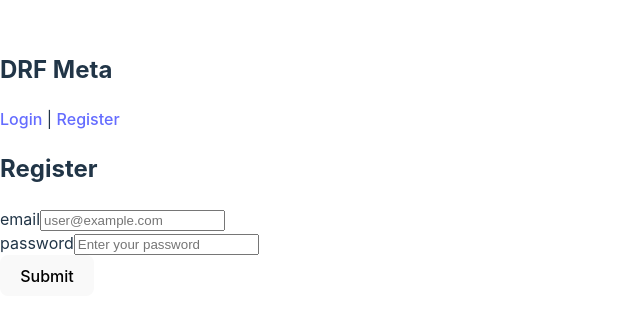
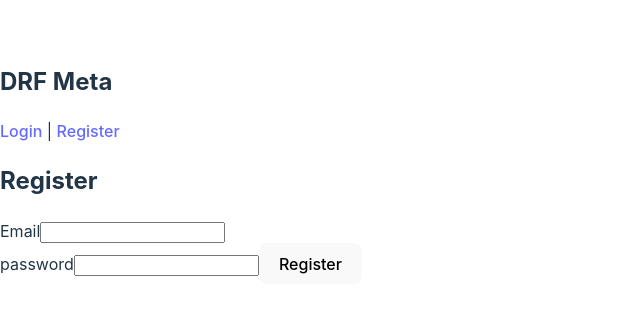
Before and after one commit to catbirdseatio/drf-meta, a React (Vite) app in the folder frontend/: page /register in a window 1280 px wide. Shown: the part 236-556 px from the top of the page, without its empty margins (0-640 px from the left). Built offline with nearby package versions, Linux system fonts and the light colour scheme; the HTML template or start-up script is replaced by a standard one.

Commit message:
UserForm back to basics

```diff
--- a/frontend/src/@types/auth.d.ts
+++ b/frontend/src/@types/auth.d.ts
@@ -27,8 +27,3 @@ export const UserSchema: ZodType<ILogin> = z.object({
   email: z.string().email("You must enter a valid email."),
   password: z.string().min(5, "The password must be a minimum of 5 characters."),
 });
-
-interface IUserFormProps {
-  formType: string;
-  onSubmitHandler: SubmitHandler<ILogin>
-}
--- a/frontend/src/components/FieldError.tsx
+++ b/frontend/src/components/FieldError.tsx
@@ -3,12 +3,7 @@ import { useFormContext } from "react-hook-form"
 const FieldError = ({name}: {name?: string}) => {
     const { formState: { errors }} = useFormContext()
 
-    if (!name) return null;
-    const error = errors[name]
-
-    if (!error) return null;
-
-    return <span style={{color: "red"}}>{error.message}</span>
+    return <>{errors[name!] && <span style={{color: 'red', fontSize: '.75rem'}}>{errors[name!].message}</span>}</>
 }
 
 export default FieldError
--- a/frontend/src/components/Header.tsx
+++ b/frontend/src/components/Header.tsx
@@ -1,4 +1,3 @@
-import React from 'react'
 import { useAuth } from '../contexts/AuthContext'
 import { Link } from 'react-router-dom'
 
--- a/frontend/src/components/InputField.tsx
+++ /dev/null
@@ -1,15 +0,0 @@
-import { forwardRef } from "react";
-import { IInputProps } from "../@types/form";
-import FieldError from "./FieldError";
-
-const InputField = forwardRef<HTMLInputElement, IInputProps>(
-  ({ label, type = "text", ...props }, ref) => (
-    <div>
-      <label>{label}</label>
-      <input type={type} ref={ref} {...props} />
-      <FieldError name={props.name} />
-    </div>
-  )
-);
-
-export default InputField;
--- a/frontend/src/components/UserForm.tsx
+++ b/frontend/src/components/UserForm.tsx
@@ -1,33 +1,46 @@
-import { FC } from "react";
-import { useForm } from "../hooks/useForm";
-import { UserSchema } from "../@types/auth.d"
-import { Form } from "./Form";
-import { IUserFormProps } from "../@types/auth.d";
-import InputField  from "./InputField";
+import { z } from "zod";
+import { UserSchema } from "../@types/auth.d";
+import { useForm } from "react-hook-form";
+import { zodResolver } from "@hookform/resolvers/zod";
+
+type UserFormData = z.infer<typeof UserSchema>;
+
+interface IUserFormProps {
+  onSubmit: (data: UserFormData) => void;
+  formType: "Login" | "Register";
+}
 
 
-const UserForm: FC<IUserFormProps> = ({ formType, onSubmitHandler }) => {
-  const form = useForm({
-    schema: UserSchema
-  });
-  return <Form form={form}
-  onSubmit={onSubmitHandler}
-  >
-    <h2>{formType}</h2>
-    <InputField
-      label="email"
-      type="text"
-      placeholder="user@example.com"
-      {...form.register('email')}
-    />
-    <InputField
-      label="password"
-      type="password"
-      placeholder="Enter your password"
-      {...form.register('password')}
-    />
-    <button type="submit">Submit</button>
-  </Form>;
+const UserForm = ({ onSubmit, formType }: IUserFormProps) => {
+  const {
+    register,
+    handleSubmit,
+    reset,
+    formState: { errors },
+  } = useForm<UserFormData>({ resolver: zodResolver(UserSchema) });
+
+  return (
+    <form
+      onSubmit={handleSubmit((data) => {
+        onSubmit(data);
+        reset();
+      })}
+    >
+      <h2>{formType}</h2>
+      <>
+        <label htmlFor="email">Email</label>
+        <input type="text" {...register("email")} />
+        {errors["email"] && <span>{errors["email"].message}</span>}
+      </>
+      <br />
+      <>
+        <label htmlFor="password">password</label>
+        <input type="password" {...register("password")} />
+        {errors["password"] && <span>{errors["password"].message}</span>}
+      </>
+      <button type="submit">{formType}</button>
+    </form>
+  );
 };
 
 export default UserForm;
--- a/frontend/src/pages/LoginPage.tsx
+++ b/frontend/src/pages/LoginPage.tsx
@@ -22,7 +22,7 @@ const LoginPage = () => {
     }
   };
 
-  return <UserForm  formType="Login" onSubmitHandler={onSubmit}/>
+  return <UserForm  formType="Login" onSubmit={onSubmit}/>
 };
 
 export default LoginPage;
```
Also changed, not shown: frontend/src/@types/form.d.ts (deleted, +0 -12 lines), frontend/src/components/UserInputField.tsx (deleted, +0 -28 lines).
